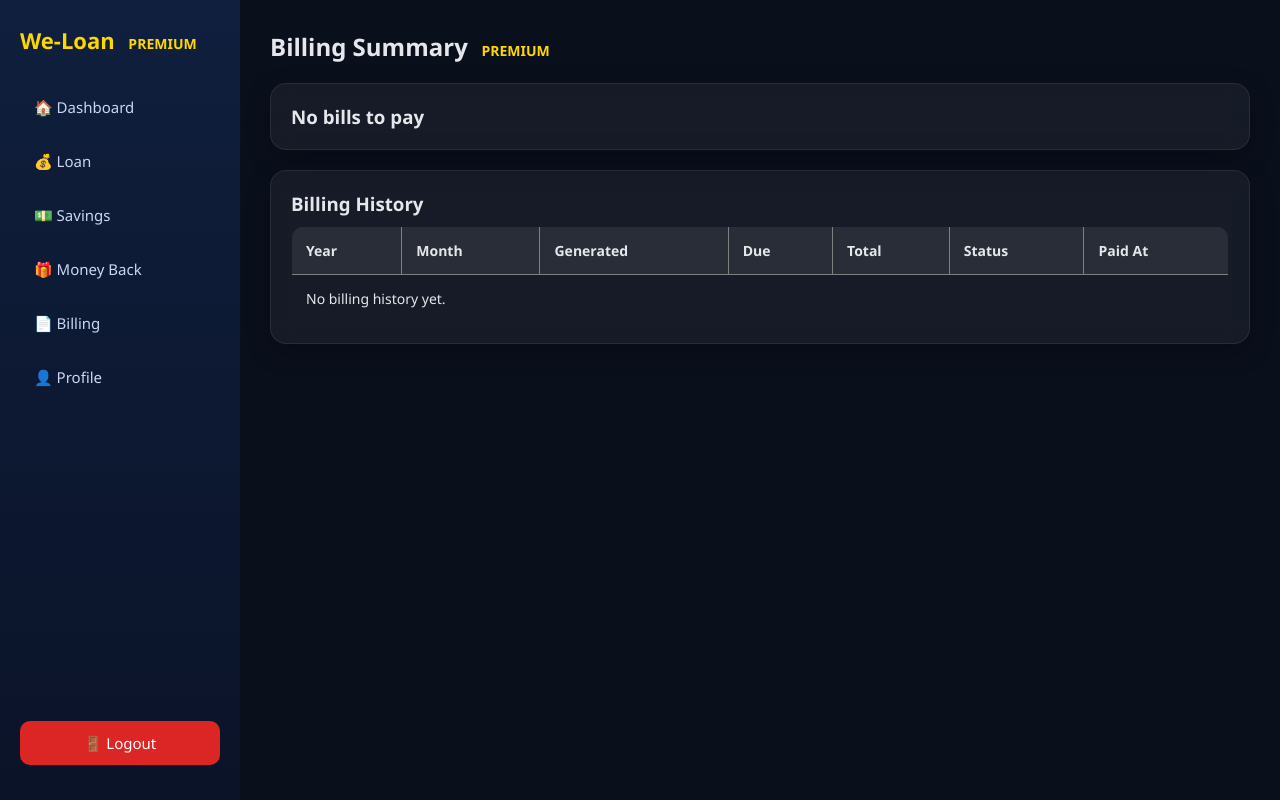
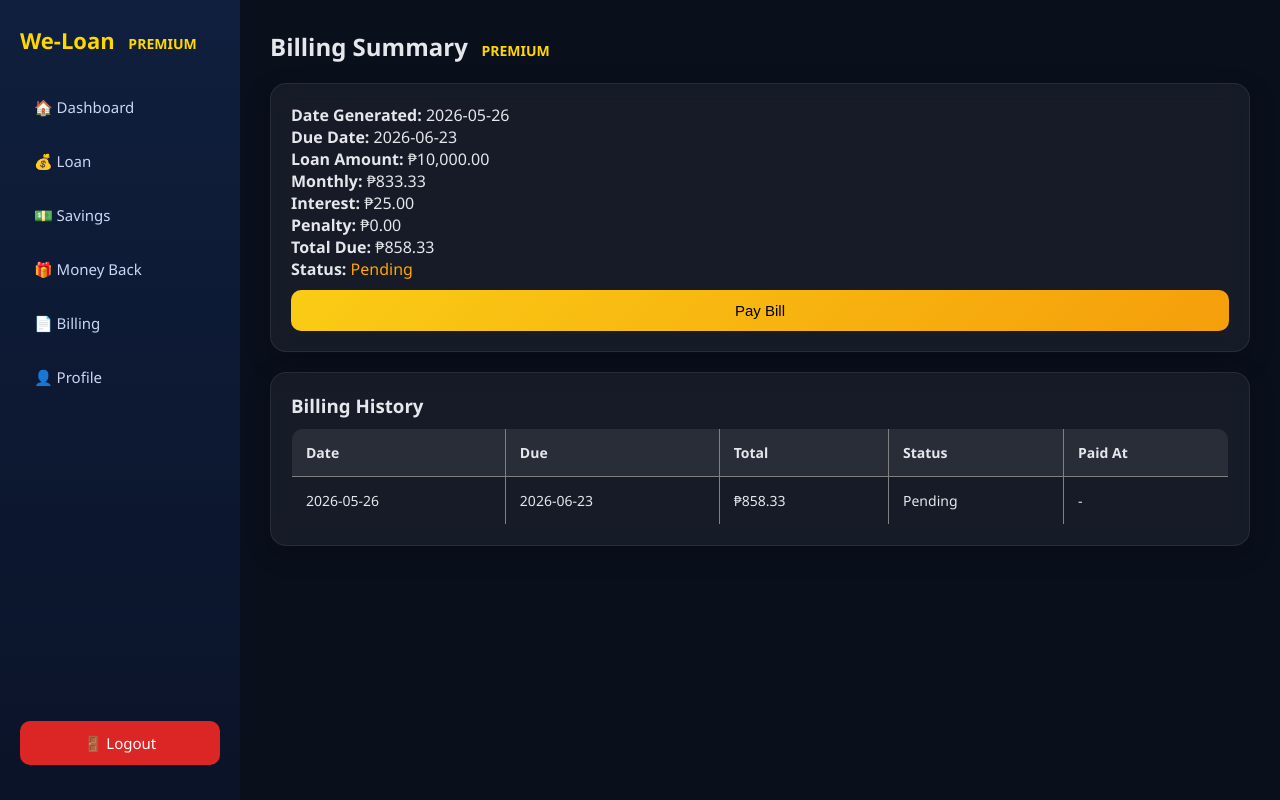
Before and after one commit to itlognatorta/WS301-LOAN, a PHP site: page /premium_user/billing.php in a window 1280 px wide. Run offline with PHP 8.4, Linux system fonts and the light colour scheme; a user stored in the database is signed in; data comes from the database, SQL or seed files in the repository; data that the repository does not hold is empty.

Commit message:
Need Improvement

```diff
--- a/premium_user/billing.php
+++ b/premium_user/billing.php
@@ -15,101 +15,164 @@ $stmt = $pdo->prepare("SELECT * FROM users WHERE id=?");
 $stmt->execute([$user_id]);
 $user = $stmt->fetch(PDO::FETCH_ASSOC);
 
+/* ================= GET ACTIVE LOAN ================= */
+$loanStmt = $pdo->prepare("
+    SELECT * FROM loans
+    WHERE user_id = ? AND status = 'active'
+    ORDER BY id DESC LIMIT 1
+");
+$loanStmt->execute([$user_id]);
+$loanData = $loanStmt->fetch(PDO::FETCH_ASSOC);
+
+/* ================= AUTO BILLING GENERATION ================= */
+if ($loanData && isset($loanData['id'])) {
+
+    $loan_id = $loanData['id'];
+
+    $principal = (float)$loanData['principal'];
+    $months = (int)$loanData['tenure_months'];
+
+    if ($months <= 0) $months = 1;
+
+    /* stop if all bills generated */
+    $countStmt = $pdo->prepare("
+        SELECT COUNT(*) FROM billing
+        WHERE loan_id = ?
+    ");
+    $countStmt->execute([$loan_id]);
+    $billCount = $countStmt->fetchColumn();
+
+    if ($billCount < $months) {
+
+        $lastBill = $pdo->prepare("
+            SELECT generated_date
+            FROM billing
+            WHERE loan_id = ?
+            ORDER BY generated_date DESC
+            LIMIT 1
+        ");
+        $lastBill->execute([$loan_id]);
+        $lastDate = $lastBill->fetchColumn();
+
+        $baseDate = $lastDate ?: ($loanData['created_at'] ?? date('Y-m-d'));
+        $nextBilling = date("Y-m-d", strtotime("+1 month", strtotime($baseDate)));
+
+        $check = $pdo->prepare("
+            SELECT COUNT(*) FROM billing
+            WHERE loan_id = ? AND generated_date = ?
+        ");
+        $check->execute([$loan_id, $nextBilling]);
+
+        if ($check->fetchColumn() == 0) {
+
+            $monthly = $principal / $months;
+            $interest = $monthly * 0.03;
+
+            $pdo->prepare("
+                INSERT INTO billing
+                (user_id, loan_id, generated_date, due_date,
+                 loan_principal, monthly_amount, interest, penalty, total_due, status)
+                VALUES (?,?,?,?,?,?,?,?,?,?)
+            ")->execute([
+                $user_id,
+                $loan_id,
+                $nextBilling,
+                date("Y-m-d", strtotime("+28 days", strtotime($nextBilling))),
+                $principal,
+                $monthly,
+                $interest,
+                0,
+                $monthly + $interest,
+                'pending'
+            ]);
+        }
+    }
+}
+
+/* ================= AUTO OVERDUE ================= */
+$pdo->prepare("
+    UPDATE billing
+    SET
+        status='overdue',
+        penalty = monthly_amount * 0.02,
+        total_due = monthly_amount + interest + (monthly_amount * 0.02)
+    WHERE status='pending' AND due_date < CURDATE()
+")->execute();
+
 /* ================= PAY BILL ================= */
-if(isset($_POST['pay_bill'])){
+if (isset($_POST['pay_bill'])) {
 
-    $bill_id = intval($_POST['bill_id']);
+    $bill_id = $_POST['bill_id'];
 
     $stmt = $pdo->prepare("
         SELECT * FROM billing
         WHERE id=? AND user_id=? AND status!='completed'
     ");
-    $stmt->execute([$bill_id,$user_id]);
+    $stmt->execute([$bill_id, $user_id]);
     $bill = $stmt->fetch(PDO::FETCH_ASSOC);
 
-    if($bill){
+    if ($bill) {
 
-        /* mark billing completed */
-        $stmt = $pdo->prepare("
+        $pay_amount = (float)$bill['total_due'];
+
+        /* ================= CALCULATE PRINCIPAL PORTION ================= */
+        $monthly = (float)$bill['monthly_amount'];
+        $interest = (float)$bill['interest'];
+        $penalty = (float)$bill['penalty'];
+
+        // ONLY PRINCIPAL RETURNS TO CREDIT
+        $principal_return = $monthly;
+
+        /* ================= UPDATE BILL ================= */
+        $pdo->prepare("
             UPDATE billing
-            SET status='completed', paid_at=NOW()
+            SET total_due = 0,
+                status='completed',
+                paid_at=NOW()
             WHERE id=?
-        ");
-        $stmt->execute([$bill_id]);
+        ")->execute([$bill_id]);
 
-        /* deduct current loan amount */
-        $stmt = $pdo->prepare("
+        /* ================= RECORD PAYMENT ================= */
+        $pdo->prepare("
+            INSERT INTO loan_payment
+            (u_id, loan_id, amount_paid, reference_no, notes, created_at)
+            VALUES (?,?,?,?,?,NOW())
+        ")->execute([
+            $user_id,
+            $bill['loan_id'],
+            $pay_amount,
+            uniqid("REF"),
+            "Monthly payment"
+        ]);
+
+        /* ================= RETURN CREDIT (ONLY PRINCIPAL) ================= */
+        $pdo->prepare("
             UPDATE users
-            SET current_loan_amount = current_loan_amount - ?
+            SET current_loan_amount = GREATEST(current_loan_amount - ?, 0)
             WHERE id=?
-        ");
-        $stmt->execute([$bill['monthly_amount'], $user_id]);
+        ")->execute([$principal_return, $user_id]);
 
-        /* check if loan fully paid */
-        $stmt = $pdo->prepare("
-            SELECT SUM(monthly_amount) as paid_total, loan_id
-            FROM billing
-            WHERE loan_id=? AND status='completed'
-        ");
-        $stmt->execute([$bill['loan_id']]);
-        $paidInfo = $stmt->fetch(PDO::FETCH_ASSOC);
-
-        $stmt = $pdo->prepare("SELECT principal FROM loans WHERE id=?");
-        $stmt->execute([$bill['loan_id']]);
-        $principal = $stmt->fetchColumn();
-
-        if($paidInfo['paid_total'] >= $principal){
-            $pdo->prepare("
-                UPDATE loans SET status='paid'
-                WHERE id=?
-            ")->execute([$bill['loan_id']]);
-        }
-
-        $message = "Billing payment completed successfully.";
+        $message = "Payment successful!";
     }
 }
 
-/* ================= AUTO OVERDUE CHECK ================= */
-$all = $pdo->prepare("SELECT * FROM billing WHERE user_id=?");
-$all->execute([$user_id]);
-$tempBills = $all->fetchAll(PDO::FETCH_ASSOC);
-
-foreach($tempBills as $tb){
-
-    if($tb['status'] == 'pending' && strtotime($tb['due_date']) < time()){
-
-        $penalty = $tb['monthly_amount'] * 0.02;
-        $newTotal = $tb['monthly_amount'] + $tb['interest'] + $penalty;
-
-        $pdo->prepare("
-            UPDATE billing
-            SET status='overdue', penalty=?, total_due=?
-            WHERE id=?
-        ")->execute([$penalty,$newTotal,$tb['id']]);
-    }
-}
-
-/* ================= CURRENT BILL ================= */
+/* ================= CURRENT BILLS ================= */
 $stmt = $pdo->prepare("
-    SELECT b.*, l.received_amount
-    FROM billing b
-    JOIN loans l ON b.loan_id = l.id
-    WHERE b.user_id=? AND b.status!='completed'
-    ORDER BY b.generated_date ASC
+    SELECT * FROM billing
+    WHERE user_id=? AND status!='completed'
+    ORDER BY generated_date ASC
 ");
 $stmt->execute([$user_id]);
 $currentBills = $stmt->fetchAll(PDO::FETCH_ASSOC);
 
-/* ================= BILL HISTORY ================= */
+/* ================= HISTORY ================= */
 $stmt = $pdo->prepare("
-    SELECT b.*, l.received_amount
-    FROM billing b
-    JOIN loans l ON b.loan_id = l.id
-    WHERE b.user_id=?
-    ORDER BY b.generated_date DESC
+    SELECT * FROM billing
+    WHERE user_id=?
+    ORDER BY generated_date DESC
 ");
 $stmt->execute([$user_id]);
-$historyBills = $stmt->fetchAll(PDO::FETCH_ASSOC);
+$history = $stmt->fetchAll(PDO::FETCH_ASSOC);
 ?>
 
 <!DOCTYPE html>
@@ -131,41 +194,29 @@ $historyBills = $stmt->fetchAll(PDO::FETCH_ASSOC);
 <div class="card success"><?= $message ?></div>
 <?php endif; ?>
 
-<!-- ================= CURRENT BILLING ================= -->
+<!-- CURRENT BILL -->
 <?php if(count($currentBills) == 0): ?>
-
-<div class="card">
-<h3>No bills to pay</h3>
-</div>
-
+<div class="card"><h3>No bills to pay</h3></div>
 <?php else: ?>
 
 <?php foreach($currentBills as $b): ?>
 <div class="card">
 
-<h3>Current Billing Details</h3>
+<p><b>Date Generated:</b> <?= $b['generated_date'] ?></p>
+<p><b>Due Date:</b> <?= $b['due_date'] ?></p>
+<p><b>Loan Amount:</b> ₱<?= number_format($b['loan_principal'],2) ?></p>
+<p><b>Monthly:</b> ₱<?= number_format($b['monthly_amount'],2) ?></p>
+<p><b>Interest:</b> ₱<?= number_format($b['interest'],2) ?></p>
+<p><b>Penalty:</b> ₱<?= number_format($b['penalty'],2) ?></p>
+<p><b>Total Due:</b> ₱<?= number_format($b['total_due'],2) ?></p>
 
-<p><strong>Date Generated:</strong> <?= $b['generated_date'] ?></p>
-<p><strong>Due Date:</strong> <?= $b['due_date'] ?></p>
-<p><strong>Borrower:</strong> <?= htmlspecialchars($user['name']) ?></p>
-<p><strong>Account Type:</strong> <?= ucfirst($user['account_type']) ?></p>
-<p><strong>Loaned Amount:</strong> ₱<?= number_format($b['loan_principal'],2) ?></p>
-<p><strong>Received Amount:</strong> ₱<?= number_format($b['received_amount'],2) ?></p>
-<p><strong>Amount to Pay this Month:</strong> ₱<?= number_format($b['monthly_amount'],2) ?></p>
-<p><strong>Interest (3%):</strong> ₱<?= number_format($b['interest'],2) ?></p>
-<p><strong>Penalty (2%):</strong> ₱<?= number_format($b['penalty'],2) ?></p>
-<p><strong>Total Due:</strong> ₱<?= number_format($b['total_due'],2) ?></p>
-
-<p><strong>Status:</strong>
-<?php
-if($b['status']=='pending') echo "<span style='color:orange;'>Pending</span>";
-elseif($b['status']=='overdue') echo "<span style='color:red;'>Overdue</span>";
-?>
+<p><b>Status:</b>
+<?= $b['status']=='overdue' ? "<span style='color:red'>Overdue</span>" : "<span style='color:orange'>Pending</span>" ?>
 </p>
 
 <form method="POST">
-<input type="hidden" name="bill_id" value="<?= $b['id'] ?>">
-<button name="pay_bill">Pay Bill</button>
+    <input type="hidden" name="bill_id" value="<?= $b['id'] ?>">
+    <button name="pay_bill">Pay Bill</button>
 </form>
 
 </div>
@@ -173,36 +224,28 @@ elseif($b['status']=='overdue') echo "<span style='color:red;'>Overdue</span>";
 
 <?php endif; ?>
 
-<!-- ================= BILLING HISTORY ================= -->
+<!-- HISTORY -->
 <div class="card">
 <h3>Billing History</h3>
 
-<table width="100%" border="1" cellpadding="10" cellspacing="0">
+<table border="1" width="100%">
 <tr>
-<th>Year</th>
-<th>Month</th>
-<th>Generated</th>
+<th>Date</th>
 <th>Due</th>
 <th>Total</th>
 <th>Status</th>
 <th>Paid At</th>
 </tr>
 
-<?php foreach($historyBills as $h): ?>
+<?php foreach($history as $h): ?>
 <tr>
-<td><?= date("Y", strtotime($h['generated_date'])) ?></td>
-<td><?= date("F", strtotime($h['generated_date'])) ?></td>
 <td><?= $h['generated_date'] ?></td>
 <td><?= $h['due_date'] ?></td>
 <td>₱<?= number_format($h['total_due'],2) ?></td>
 <td><?= ucfirst($h['status']) ?></td>
-<td><?= $h['paid_at'] ? date("M d, Y", strtotime($h['paid_at'])) : '-' ?></td>
+<td><?= $h['paid_at'] ?? '-' ?></td>
 </tr>
 <?php endforeach; ?>
-
-<?php if(count($historyBills)==0): ?>
-<tr><td colspan="7">No billing history yet.</td></tr>
-<?php endif; ?>
 
 </table>
 </div>
```
Also changed, not shown: premium_user/loan.php (+46 -25 lines).
